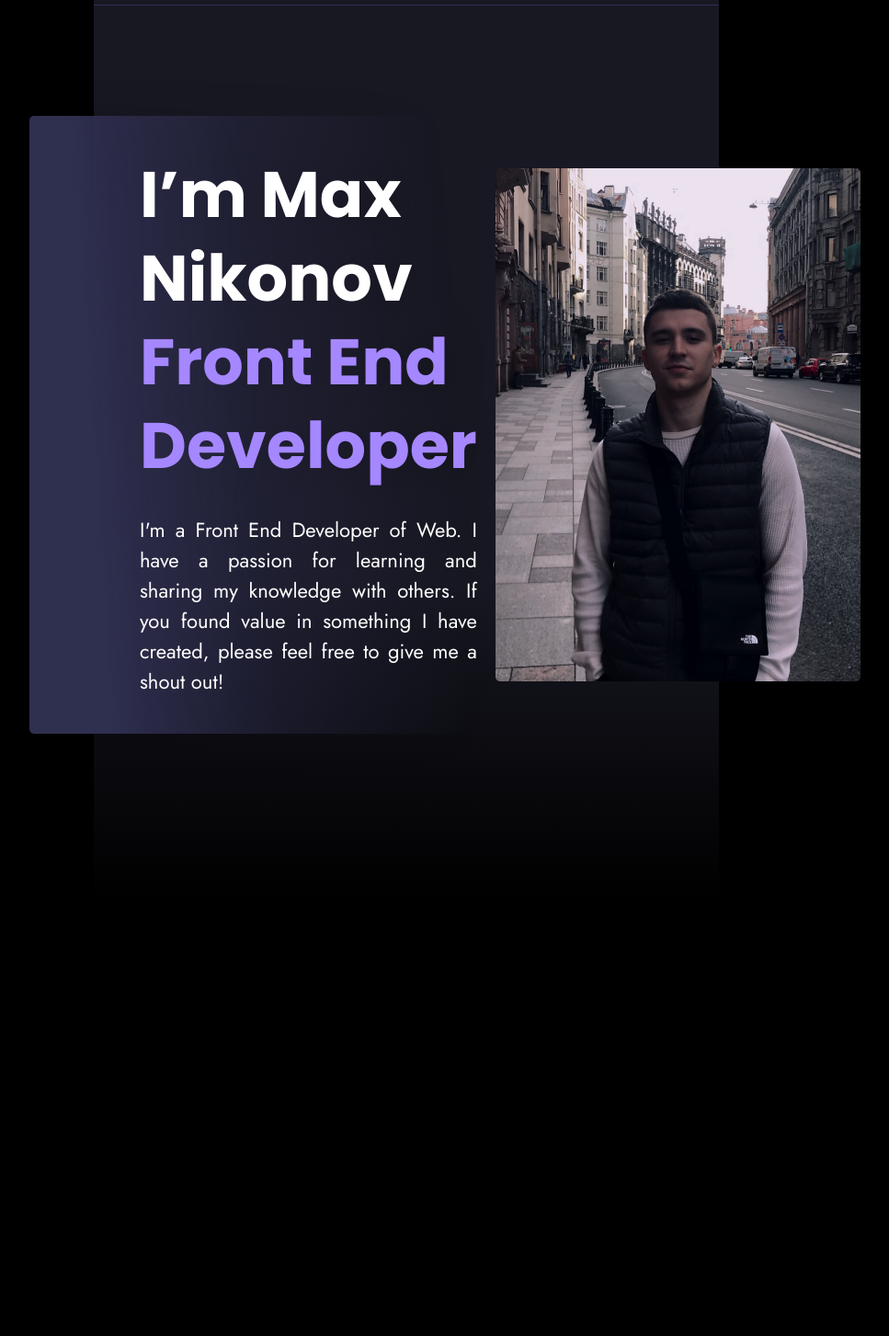
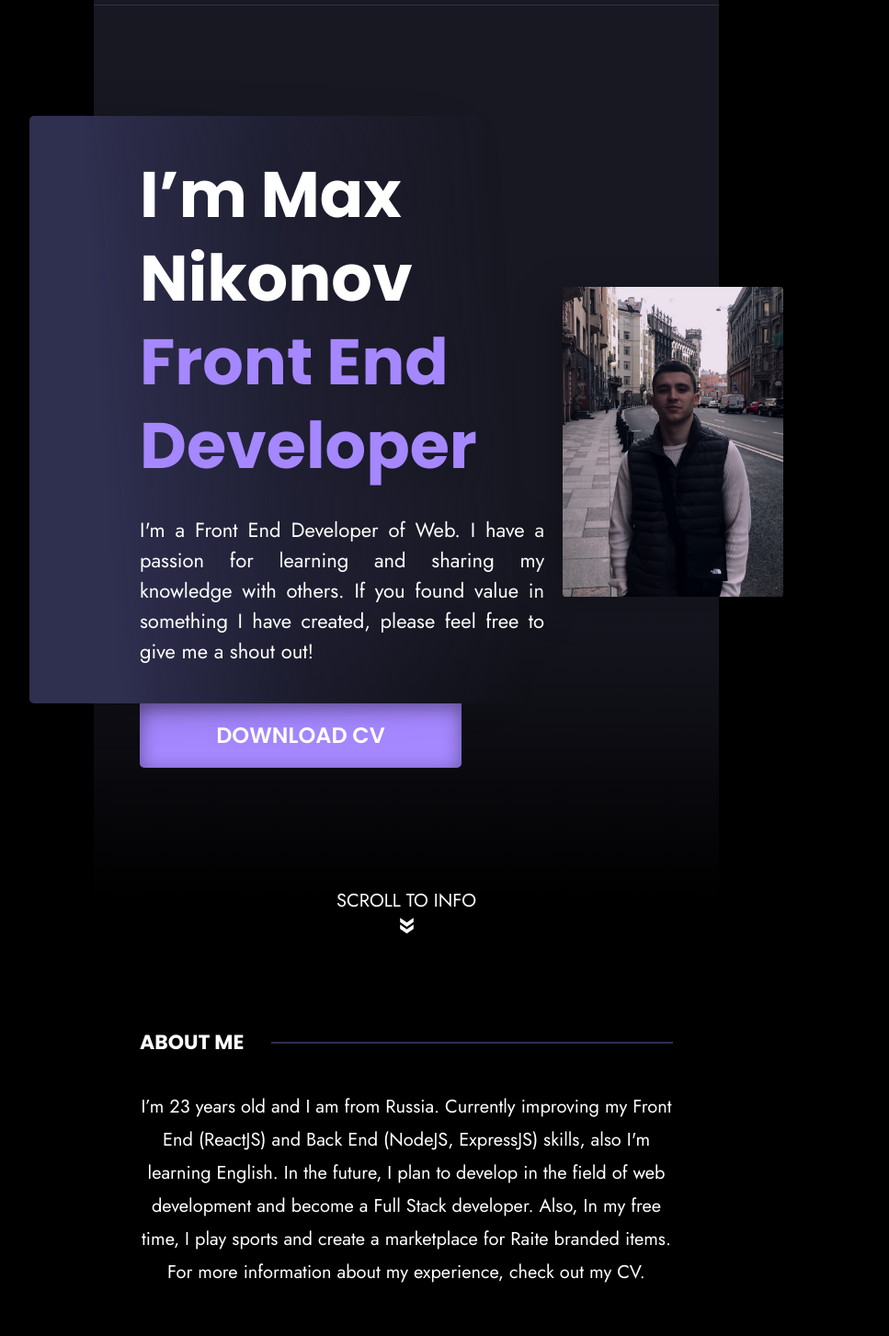
Before and after one commit to neveleneves/portfolio-site, a React (Create React App) app in the folder client/: page / in a window 1280 px wide. Shown: the part 80-1533 px from the top of the page at 92% size, without its empty margins (198-1165 px from the left). Before the commit the page ends 1238 px from the top, so only its background shows below. Built offline with nearby package versions, Linux system fonts and the light colour scheme.

Commit message:
skills in progress

```diff
--- /dev/null
+++ b/client/src/components/About/About.js
@@ -0,0 +1,22 @@
+import React from "react";
+import SectionTitle from "../SectionTitle/SectionTitle";
+
+import s from "./About.module.scss";
+
+export default function AboutMe() {
+  return (
+    <section className={`${s.about} ${s.about__wrapper}`}>
+      <SectionTitle title={"about me"} />
+      <div className={s.content}>
+        <p className={s.content__text}>
+          I’m 23 years old and I am from Russia. Currently improving my Front
+          End (ReactJS) and Back End (NodeJS, ExpressJS) skills, also I'm
+          learning English. In the future, I plan to develop in the field of web
+          development and become a Full Stack developer. Also, In my free time,
+          I play sports and create a marketplace for Raite branded items. For
+          more information about my experience, check out my CV.
+        </p>
+      </div>
+    </section>
+  );
+}
--- /dev/null
+++ b/client/src/components/About/About.module.scss
@@ -0,0 +1,19 @@
+@import "../../variable.scss";
+
+.about {
+  width: 100%;
+  &__wrapper {
+      margin-bottom: 45px;
+  }
+}
+.content {
+  &__text {
+    font-family: Jost;
+    font-style: normal;
+    font-weight: normal;
+    font-size: 20px;
+    line-height: 180%;
+    color: $text_color;
+    text-align: center;
+  }
+}
--- a/client/src/components/Intro/Intro.js
+++ b/client/src/components/Intro/Intro.js
@@ -3,6 +3,7 @@ import React from "react";
 import s from "./Intro.module.scss";
 
 import photo from "../../img/intro-photo.png";
+import { ReactComponent as ScrollDown } from "../../img/scroll-down.svg";
 
 export default function Intro() {
   return (
@@ -12,6 +13,7 @@ export default function Intro() {
         <div className={s.intro__content}>
           <div className={s.content}>
             <div className={s.content__wrapper}>
+              <div className={s.content__body}>
                 <div className={s.text}>
                   <div className={s.text__wrapper}>
                     <h1 className={s.text__title}>
@@ -23,12 +25,15 @@ export default function Intro() {
                     </h1>
                     <p className={s.text__body}>
                       I'm a Front End Developer of Web. I have a passion for
-                    learning and sharing my knowledge with others. If you found
-                    value in something I have created, please feel free to give
-                    me a shout out!
+                      learning and sharing my knowledge with others. If you
+                      found value in something I have created, please feel free
+                      to give me a shout out!
                     </p>
                   </div>
-                {/* <a className={s.cv}>download cv</a> */}
+                </div>
+                <a className={s.content__button} onClick={null} href="/">
+                  download cv
+                </a>
               </div>
               <div className={s.photo}>
                 <img
@@ -38,6 +43,12 @@ export default function Intro() {
                 ></img>
               </div>
             </div>
+            <div className={s.content__scroll}>
+              <a className={s.scroll} onClick={null} href="/">
+                <span className={s.scroll__text}>scroll to info</span>
+                <ScrollDown />
+              </a>
+            </div>
           </div>
         </div>
       </div>
--- a/client/src/components/Intro/Intro.module.scss
+++ b/client/src/components/Intro/Intro.module.scss
@@ -2,7 +2,7 @@
 
 .intro {
   width: 100%;
-  height: 1152px;
+  margin-bottom: 45px;
   &__wrapper {
     margin: 0px 230px;
     position: relative;
@@ -19,7 +19,7 @@
   }
   &__content {
     width: 100%;
-    height: 558px;
+    // height: 558px;
     top: 120px;
     position: absolute;
   }
@@ -29,10 +29,38 @@
     display: flex;
     align-items: center;
     justify-content: space-between;
+    margin-bottom: 130px;
+  }
+  &__body {
+    display: flex;
+    flex-direction: column;
+    flex-wrap: nowrap;
+  }
+  &__button {
+    margin-left: 120px;
+    max-width: 350px;
+    height: 70px;
+    background-color: $main_color;
+    border-radius: 0px 0px 5px 5px;
+    text-align: center;
+    text-transform: uppercase;
+    font-family: Poppins;
+    font-style: normal;
+    font-weight: 600;
+    font-size: 24px;
+    line-height: 70px;
+    color: $text_color;
+    box-shadow: inset 0px 5px 20px rgba(0, 0, 0, 0.41);
+    text-decoration: none;
+  }
+  &__scroll {
+    display: flex;
+    justify-content: center;
+    align-items: center;
   }
 }
 .text {
-  width: 1020px;
+  max-width: 1020px;
   min-height: 390px;
   background: linear-gradient(
     86.21deg,
@@ -45,9 +73,9 @@
   filter: drop-shadow(0px 5px 20px rgba(0, 0, 0, 0.25));
   border-radius: 5px;
   &__wrapper {
-    margin: 20px 0px 20px 100px;
+    margin-left: 100px;
     max-width: 820px;
-    padding: 20px 20px;
+    padding: 40px 20px;
   }
   &__title {
     font-family: Poppins;
@@ -73,16 +101,28 @@
     color: $text_color;
   }
 }
-.cv {
-  background-color: $main_color;
-  border-radius: 0px 0px 5px 5px;
-  text-align: center;
-  text-transform: uppercase;
-  font-family: Poppins;
-  font-style: normal;
-  font-weight: 600;
-  font-size: 24px;
-  line-height: 36px;
-  color: $text_color;
-  padding: 17px 83px;
+.photo {
+  max-width: 397px;
+  max-height: 558px;
+  &__img {
+    width: 100%;
+    height: 100%;
+    filter: drop-shadow(-10px 10px 20px rgba(0, 0, 0, 0.25));
+  }
 }
+.scroll {
+  max-width: 152px;
+  display: flex;
+  flex-direction: column;
+  align-items: center;
+  text-decoration: none;
+  &__text {
+    text-transform: uppercase;
+    font-family: Jost;
+    font-style: normal;
+    font-weight: normal;
+    font-size: 20px;
+    line-height: 29px;
+    color: $text_color;
+  }
+}
--- a/client/src/components/Navbar/Navbar.js
+++ b/client/src/components/Navbar/Navbar.js
@@ -1,23 +1,14 @@
 import React from "react";
 
 import s from "./Navbar.module.scss";
+
+import { ReactComponent as Logo } from "../../img/logo.svg";
 
 export default function Navbar() {
   return (
     <header className={s.header}>
       <div className={s.header__wrapper}>
-        <svg
-          width="44"
-          height="24"
-          viewBox="0 0 44 24"
-          fill="none"
-          xmlns="http://www.w3.org/2000/svg"
-        >
-          <path
-            d="M27.5947 0V24H21.6593V9.60684L16.2097 24H11.4197L5.93547 9.57265V24H0V0H7.01149L13.8494 16.6154L20.618 0H27.5947ZM43.4563 24H37.5208L27.5937 9.19658L27.5947 24H21.6593L21.6582 0H27.5947L37.5208 14.8718V0H43.4563V24Z"
-            fill="white"
-          />
-        </svg>
+        <Logo/>
         <nav className={s.menu}>
           <div className={s.menu__wrapper}>
             <li className={s.menu__item}>
--- /dev/null
+++ b/client/src/components/SectionTitle/SectionTitle.js
@@ -0,0 +1,14 @@
+import React from "react";
+
+import s from "./SectionTitle.module.scss";
+
+export default function SectionTitle(props) {
+  const { title } = props;
+
+  return (
+    <div className={`${s.title} ${s.title__wrapper}`}>
+      <h2 className={s.title__text}>{title}</h2>
+      <span className={s.title__line}></span>
+    </div>
+  );
+}
--- /dev/null
+++ b/client/src/components/SectionTitle/SectionTitle.module.scss
@@ -0,0 +1,24 @@
+@import "../../variable.scss";
+
+.title {
+  display: flex;
+  align-items: center;
+  &__wrapper {
+    margin-bottom: 35px;
+  }
+  &__line {
+    width: 100%;
+    border: 1px solid #2f2f50;
+  }
+  &__text {
+    font-family: Poppins;
+    font-style: normal;
+    font-weight: bold;
+    font-size: 22px;
+    line-height: 34px;
+    color: $text_color;
+    text-transform: uppercase;
+    padding-right: 30px;
+    white-space: pre;
+  }
+}
--- /dev/null
+++ b/client/src/components/Skills/Skills.js
@@ -0,0 +1,18 @@
+import React from "react";
+import SectionTitle from "../SectionTitle/SectionTitle";
+
+import s from "./Skills.module.scss";
+
+export default function Skills() {
+  return (
+    <section className={`${s.skills} ${s.skills__wrapper}`}>
+      <SectionTitle title={"skills"} />
+      <div className={s.skills__content}>
+        <div className={s.content}>
+          <div className={s.content__using}></div>
+          <div className={s.content__learning}></div>
+        </div>
+      </div>
+    </section>
+  );
+}
--- /dev/null
+++ b/client/src/components/Skills/Skills.module.scss
@@ -0,0 +1,12 @@
+@import "../../variable.scss";
+
+.skills {
+  width: 100%;
+  height: 500px;
+  &__wrapper {
+      margin-bottom: 45px;
+  }
+  &__content {
+      margin: 0px 90px;
+  }
+}
--- a/client/src/pages/MainPage/MainPage.js
+++ b/client/src/pages/MainPage/MainPage.js
@@ -1,11 +1,19 @@
-import React from 'react'
+import React from "react";
+
+import s from "./MainPage.module.scss";
 
 import Intro from "../../components/Intro/Intro";
+import About from "../../components/About/About";
+import Skills from "../../components/Skills/Skills";
 
 export default function MainPage() {
-    return (
-        <main className="main">
-            <Intro/>
-        </main>
-    )
+  return (
+    <main className="main">
+      <Intro />
+      <div className={s.main__wrapper}>
+        <About />
+        <Skills />
+      </div>
+    </main>
+  );
 }
--- a/client/src/pages/MainPage/MainPage.module.scss
+++ b/client/src/pages/MainPage/MainPage.module.scss
@@ -0,0 +1,5 @@
+.main {
+    &__wrapper {
+        margin: 0px 350px;
+    }
+}
```
Also changed, not shown: client/src/img/scroll-down.svg (added), client/src/templates.scss (added). Lines whose indentation alone changed are shown as unchanged.
